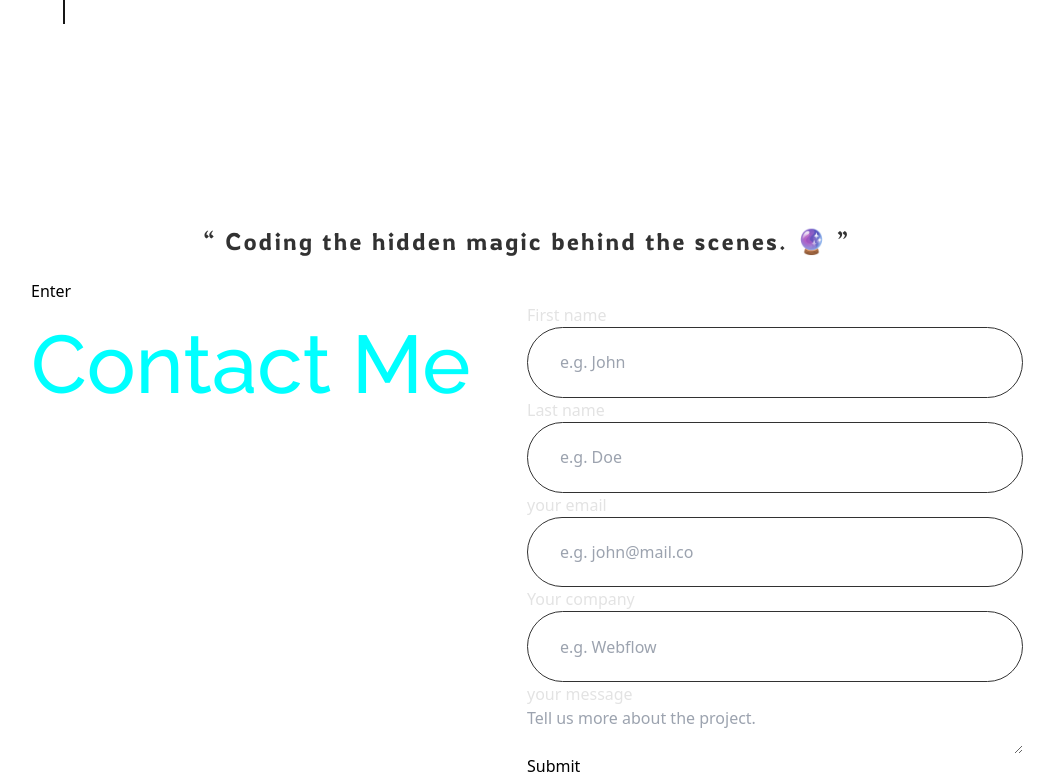
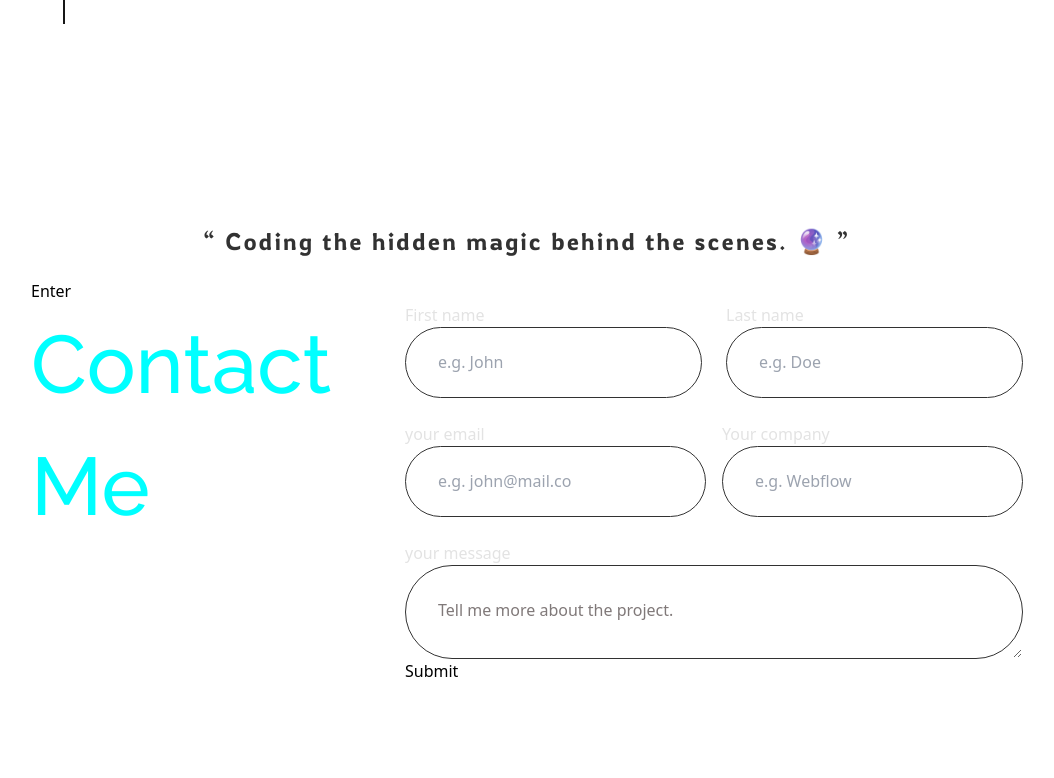
Before and after one commit to sebchi-crtl/seb-portfolio, a Next.js app: page / in a window 1280 px wide. Shown: the part 675-1453 px from the top of the page, without its empty margins (113-1167 px from the left). After the commit the page ends 1358 px from the top, so only its background shows below. Built offline with nearby package versions, Linux system fonts and the light colour scheme; a web font is replaced by a local one.

Commit message:
design the textarea

```diff
--- a/components/contact/Contact.tsx
+++ b/components/contact/Contact.tsx
@@ -10,25 +10,32 @@ const Contact = () => {
             </div>
             <div className={` ${style.contact_form} w-full `}>
                 <form method="" >
-                    <div className={` ${style.form_div} flex flex-col `}>
+
+                    <div className="flex flex-col min-[479px]:flex-row gap-6 w-full ">
+                        <div className={` ${style.form_div} flex flex-col w-full `}>
                             <label htmlFor="name" >First name</label>
                             <input type="text" maxLength={256} name="name" data-name="Name" placeholder="e.g. John" id="name" required />
                         </div>
-                    <div className={` ${style.form_div} flex flex-col`}>
+                        <div className={` ${style.form_div} flex flex-col w-full`}>
                             <label htmlFor="name-4">Last name</label>
                             <input type="text" maxLength={256} name="name-4" data-name="Name 4" placeholder="e.g. Doe" id="name-4" required />
                         </div>
-                    <div className={` ${style.form_div} flex flex-col`}>
+                    </div>
+
+                    <div className="flex flex-col min-[479px]:flex-row gap-4 w-full my-6 ">
+                        <div className={` ${style.form_div} flex flex-col w-full`}>
                             <label htmlFor="name-3">your email</label>
                             <input type="text" maxLength={256} name="name-3" data-name="Name 3" placeholder="e.g. john@mail.co" id="name-3" required />
                         </div>
-                    <div className={` ${style.form_div} flex flex-col`}>
+                        <div className={` ${style.form_div} flex flex-col w-full`}>
                             <label htmlFor="name-2">Your company</label>
                             <input type="text" maxLength={256} name="name-2" data-name="Name 2" placeholder="e.g. Webflow" id="name-2" />
                         </div>
+                    </div>
+
                     <div className={` ${style.form_div} flex flex-col`}>
                         <label htmlFor="field">your message</label>
-                        <textarea required placeholder="Tell us more about the project." maxLength={5000} id="field" name="field" data-name="Field"></textarea>
+                        <textarea required placeholder="Tell me more about the project." maxLength={5000} id="field" name="field" data-name="Field"></textarea>
                     </div>
 
                     <input type="submit" value="Submit" data-wait="Please wait..." />
--- a/styles/contact.module.css
+++ b/styles/contact.module.css
@@ -40,6 +40,17 @@
 }
 
 .form_div textarea{
-    color: red;
+    padding: 1.4rem 2rem;
+    color: #323232;
+    border-radius: 9999px;
+    border: .1rem solid #323232;
+    outline: none;
+    margin:0;
+}
 
+.form_div textarea::placeholder{
+    color: #807979;
+    margin:0;
+    position: absolute;
+    top: 2rem;
 }
```
Lines whose indentation alone changed are shown as unchanged.
